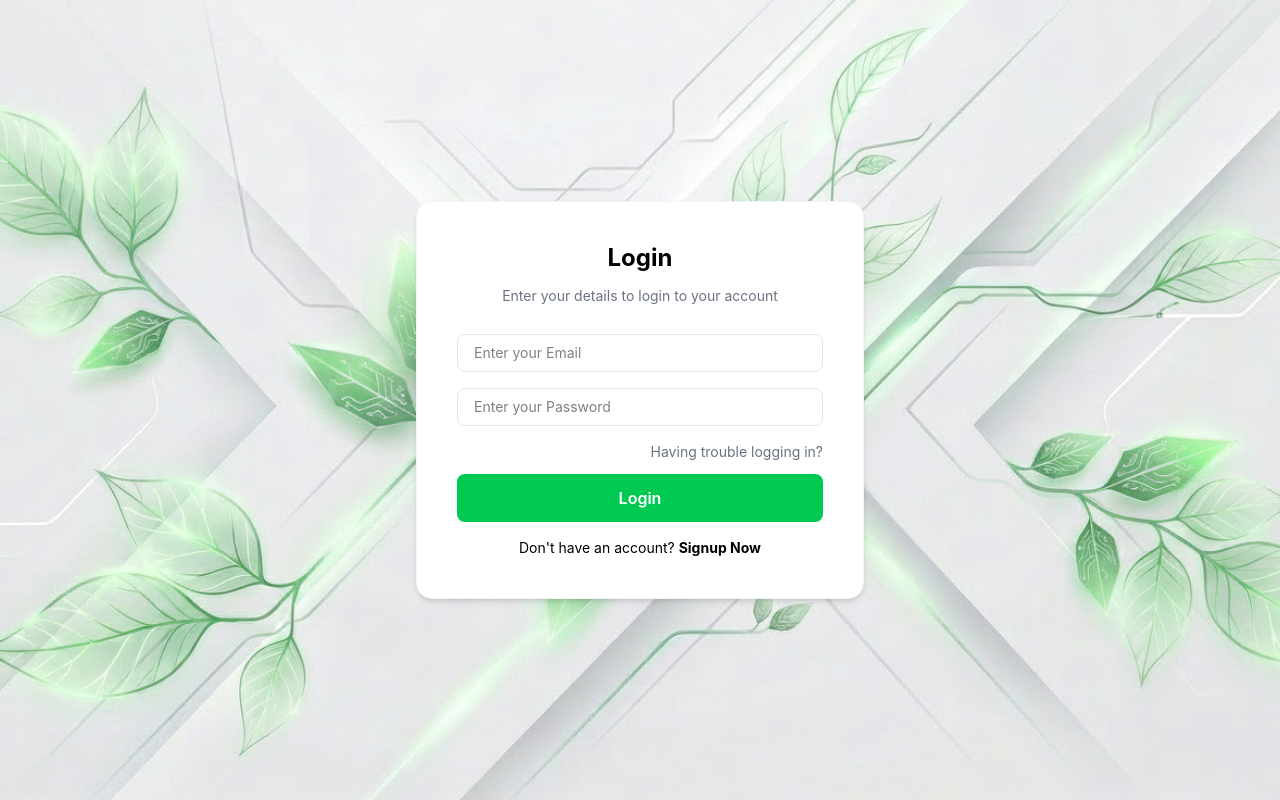
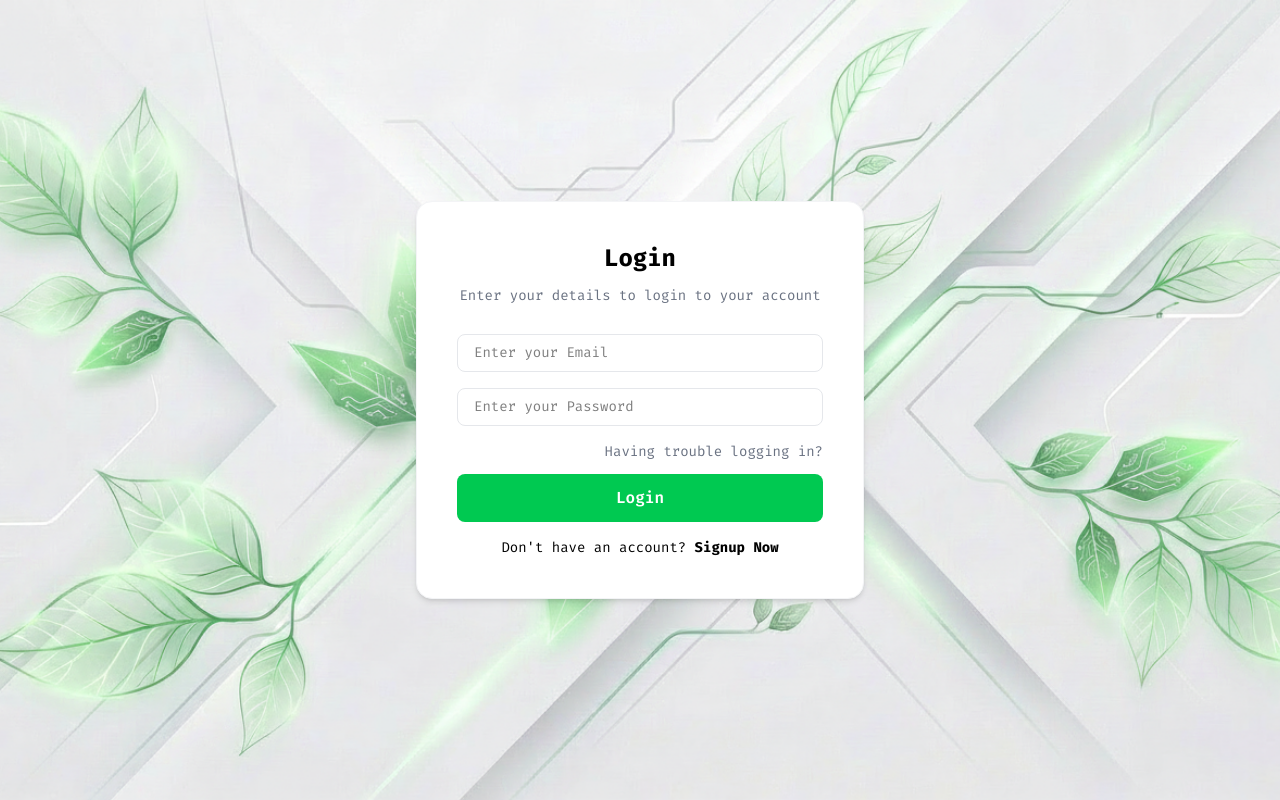
Before and after one commit to Leongt1/FinAI, a React (Vite) app: page /login in a window 1280 px wide. Built offline with nearby package versions, Linux system fonts and the light colour scheme; no server answers.

Commit message:
updated theme: dark-theme

```diff
--- a/src/components/Sidebar.tsx
+++ b/src/components/Sidebar.tsx
@@ -8,19 +8,20 @@ const Sidebar = () => {
 
 	const navLinkClass = ({ isActive }: { isActive: boolean }) => {
 		return isActive
-			? "p-4 m-2 rounded-2xl w-full bg-green-100 border-1 border-green-500 text-green-600 font-semibold"
-			: "p-4 m-2 rounded-2xl w-full text-black hover:text-green-600 transition-colors cursor-pointer";
+			? "flex items-center p-3 m-1 rounded-xl w-full bg-accent-dim border border-border-strong text-accent-glow transition-colors cursor-pointer"
+			: "flex items-center p-3 m-1 rounded-xl w-full text-muted hover:text-foreground hover:bg-surface-raised transition-all cursor-pointer";
 	};
 
 	return (
-		<div className="w-64 bg-white text-black min-h-screen rounded-2xl flex flex-col items-start p-4 mr-4">
+		<div className="w-64 bg-surface border border-border text-foreground min-h-screen rounded-2xl flex flex-col items-start p-4 mr-4">
 			{/* Logo */}
-			<div className="border-b border-gray-100 pb-4 mb-4">
-				<h1 className="text-2xl font-bold">FinAI</h1>
+			<div className="border-b-2 border-border pb-4 mb-4 w-full px-2">
+				<span className="text-accent-glow text-2xl font-semibold tracking-widest uppercase">Fin</span>
+				<span className="text-foreground text-2xl font-bold">AI</span>
 			</div>
 
 			{/* Navigation links */}
-			<nav className="flex flex-col items-center w-full">
+			<nav className="flex flex-col gap-3 items-center w-full">
 				<NavLink to={"/dashboard"} className={navLinkClass}>
 					Dashboard
 				</NavLink>
@@ -44,10 +45,10 @@ const Sidebar = () => {
 			</nav>
 
 			{/* Logout button */}
-			<div className="mt-auto border-t border-gray-100 pt-4 w-full flex items-center">
+			<div className="border-t border-border pt-4 w-full">
 				<button
 					onClick={handleLogout}
-					className="p-4 m-2 rounded-2xl w-full bg-red-50 border border-red-500 text-red-500 hover:bg-red-100 hover:text-red-600 transition-colors cursor-pointer text-center"
+					className="w-full p-3 m-1 rounded-xl text-expense hover:bg-expense-bg border border-transparent hover:border-expense/30 transition-all font-medium cursor-pointer"
 				>
 					Logout
 				</button>
--- a/src/index.css
+++ b/src/index.css
@@ -1,5 +1,37 @@
+@import url('https://fonts.googleapis.com/css2?family=Fira+Code:wght@300..700&display=swap');
+
 @import "tailwindcss";
 
+@theme {
+	/* ── Raw Palette ── */
+	--color-bg: #091413;
+	--color-surface: #0f1c1a;
+	--color-surface-raised: #162622;
+
+	/* ── Borders ── */
+	--color-border: #1e3530;
+	--color-border-strong: #285A48;
+
+	/* ── Brand Colors ── */
+	--color-accent: #408A71;
+	--color-accent-dim: #285A48;
+	--color-accent-glow: #B0E4CC;
+
+	/* ── Text ── */
+	--color-foreground: #dff2ea;
+	--color-text-muted: #7aaa96;
+	--color-subtle: #3d6b5a;
+
+	/* ── Semantic Status ── */
+	--color-income:        #408A71;
+	--color-income-bg:     #0f2720;
+	--color-expense:       #e05c5c;
+	--color-expense-bg:    #2a0f0f;
+
+	--font-sans: 'Fira Code', monospace;
+}
+
+/* Datepicker Styles - overrides */
 .react-datepicker {
 	border: 1px solid #e5e7eb !important;
 	border-radius: 1rem !important;
--- a/src/pages/ProfilePage.tsx
+++ b/src/pages/ProfilePage.tsx
@@ -3,7 +3,7 @@ import { useAuthStore } from "../store/authStore";
 import CalendarInput from "../components/CalenderInput";
 import { useState, useEffect } from "react";
 import type { SyntheticEvent } from "react";
-import { useUser } from "../hooks/useUsers";
+import { useUser } from "../hooks/useUser";
 
 const ProfilePage = () => {
 	const { user: currentUser } = useAuthStore();
```
